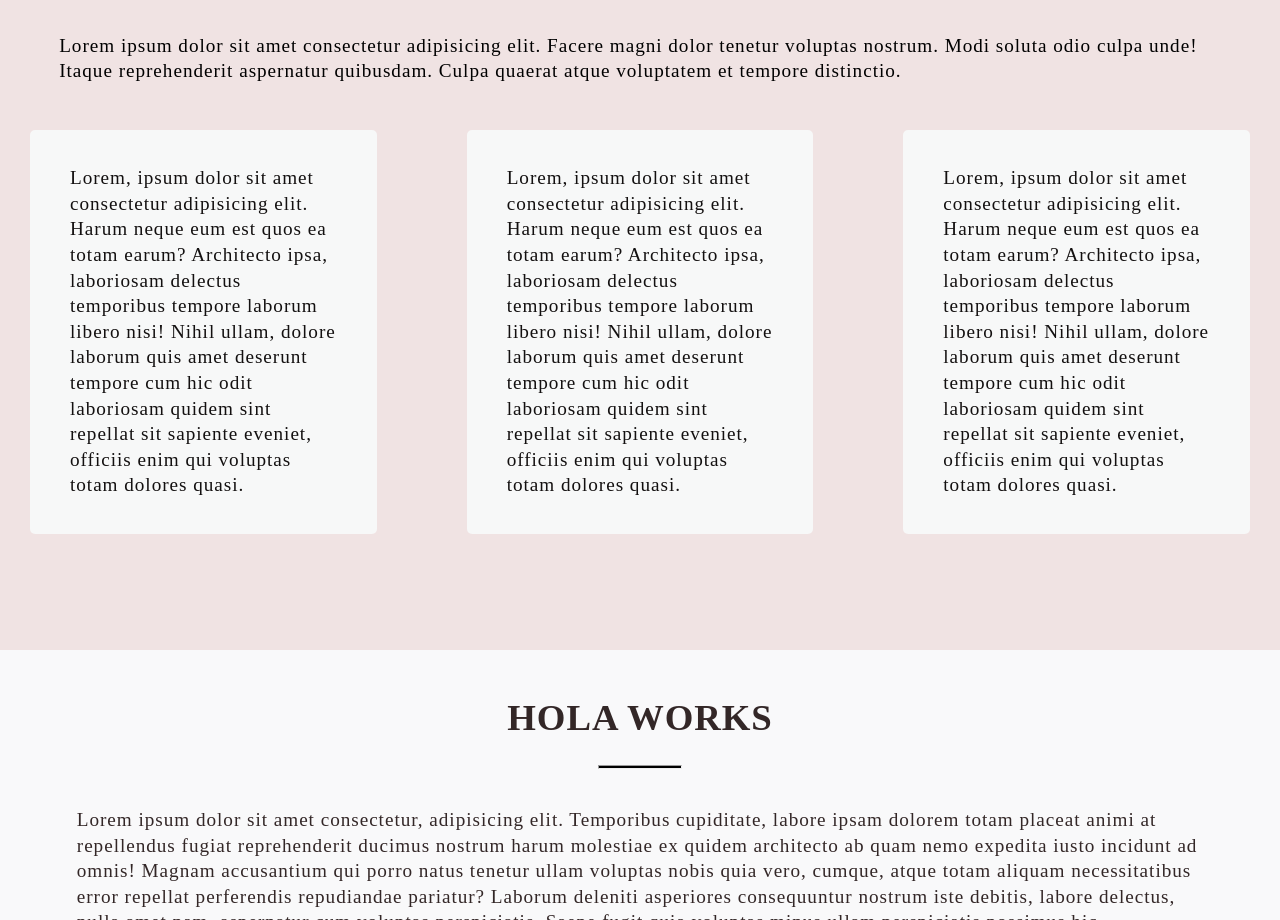
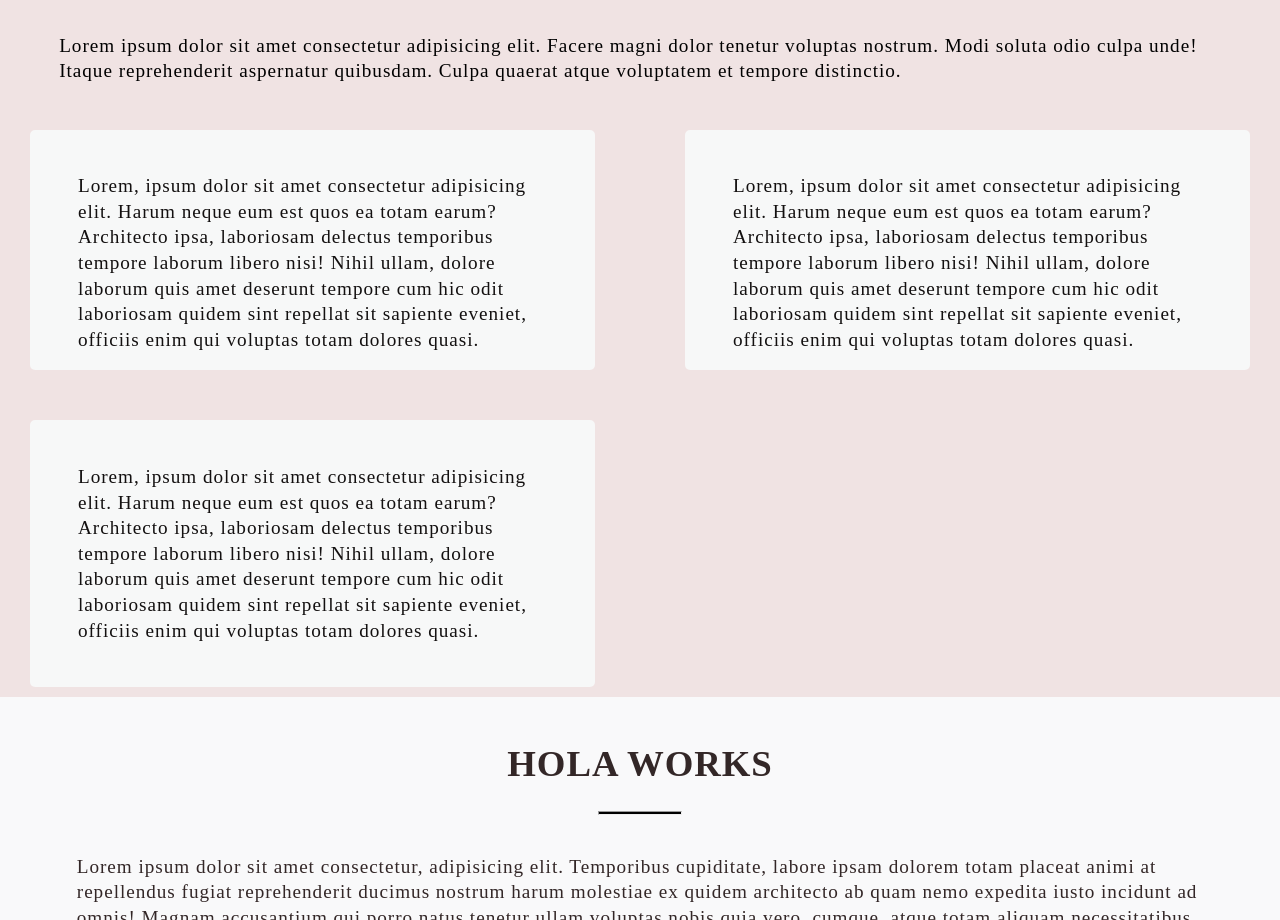
Before and after one commit to AUjjwal01/portfolio.github.io, a plain HTML site: page index.html in a window 1280 px wide. Shown: the part 960-1880 px from the top of the page. Drawn offline with Linux system fonts and the light colour scheme.

Commit message:
Update style.css

```diff
--- a/style.css
+++ b/style.css
@@ -82,9 +82,9 @@ div p{
 .grid__{
     display:grid; gap: 30px;
 
-    grid-template-columns: repeat(auto-fill,minmax(350px,1fr));
+    grid-template-columns: repeat(auto-fill,minmax(450px,1fr));
 }
-.grid__ div{padding: 0em;
+.grid__ div{padding: .5em;
 background-color: #f7f8f8;;color: #131010;
 margin:10px 30px;border-radius: 5px; z-index: inherit;
 }
```
